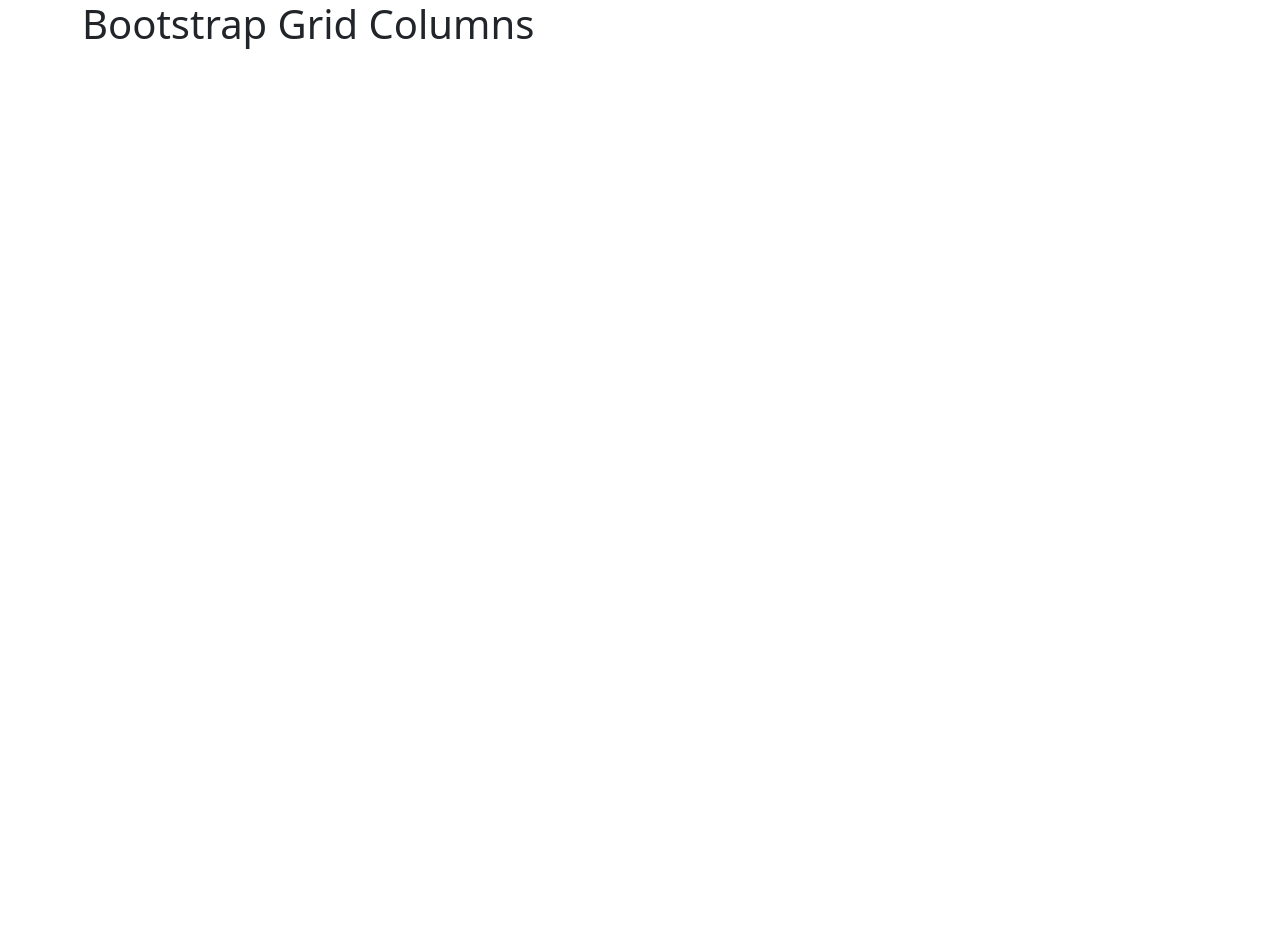
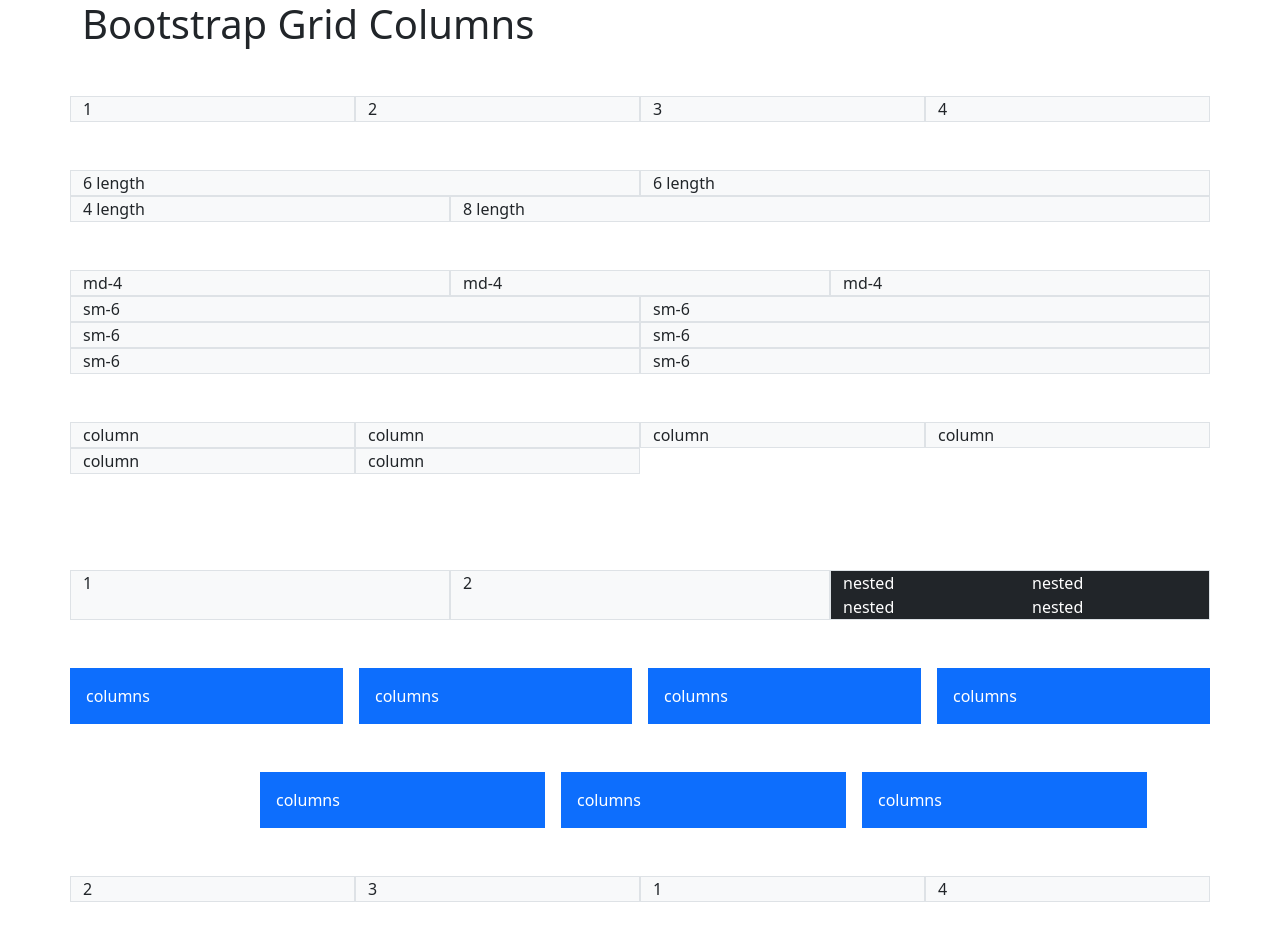
Before and after one commit to Arjun8124/html-css-basics, a plain HTML site: page bootstrap-sandbox/bootstrap-sandbox-start/10-bootstrap-grid-columns.html in a window 1280 px wide. Before the commit the page ends 830 px from the top, so only its background shows below. Drawn offline with Linux system fonts and the light colour scheme.

Commit message:
grid in bootstrap

```diff
--- a/bootstrap-sandbox/bootstrap-sandbox-start/10-bootstrap-grid-columns.html
+++ b/bootstrap-sandbox/bootstrap-sandbox-start/10-bootstrap-grid-columns.html
@@ -12,37 +12,91 @@
       <h1 class="mb-5">Bootstrap Grid Columns</h1>
 
       <!-- Basic Grid Layout -->
-
+      <div class="row">
+        <div class="col border bg-light">1</div>
+        <div class="col bg-light border">2</div>
+        <div class="col bg-light border">3</div>
+        <div class="col bg-light border">4</div>
+      </div>
       <br /><br />
 
       <!-- Column Sizes -->
-
+      <div class="row">
+        <div class="col-6 bg-light border">6 length</div>
+        <div class="col-6 bg-light border">6 length</div>
+        <div class="col-4 bg-light border">4 length</div>
+        <div class="col-8 bg-light border">8 length</div>
+      </div>
       <br /><br />
 
       <!-- Responsive Grid -->
-
+      <div class="row">
+        <div class="col-md-4 border bg-light">md-4</div>
+        <div class="col-md-4 border bg-light">md-4</div>
+        <div class="col-md-4 border bg-light">md-4</div>
+      </div>
+      <div class="row">
+        <div class="col-sm-6 bg-light border">sm-6</div>
+        <div class="col-sm-6 bg-light border">sm-6</div>
+        <div class="col-sm-6 bg-light border">sm-6</div>
+        <div class="col-sm-6 bg-light border">sm-6</div>
+        <div class="col-sm-6 bg-light border">sm-6</div>
+        <div class="col-sm-6 bg-light border">sm-6</div>
+      </div>
       <br /><br />
 
       <!-- Row Cols -->
-
+      <div class="row row-cols-1 row-cols-md-2 row-cols-lg-3 row-cols-xl-4">
+        <div class="col bg-light border">column</div>
+        <div class="col bg-light border">column</div>
+        <div class="col bg-light border">column</div>
+        <div class="col bg-light border">column</div>
+        <div class="col bg-light border">column</div>
+        <div class="col bg-light border">column</div>
+      </div>
       <br /><br />
 
       <br /><br />
 
       <!-- Nesting -->
-
+      <div class="row">
+        <div class="col-4 bg-light border">1</div>
+        <div class="col-4 bg-light border">2</div>
+        <div class="col-4 bg-light border">
+          <div class="row">
+            <div class="col-6 text-bg-dark">nested</div>
+            <div class="col-6 text-bg-dark">nested</div>
+            <div class="col-6 text-bg-dark">nested</div>
+            <div class="col-6 text-bg-dark">nested</div>
+          </div>
+        </div>
+      </div>
       <br /><br />
 
       <!-- Gutters -->
-
+      <div class="row gap-3">
+        <div class="col p-3 text-bg-primary">columns</div>
+        <div class="col p-3 text-bg-primary">columns</div>
+        <div class="col p-3 text-bg-primary">columns</div>
+        <div class="col p-3 text-bg-primary">columns</div>
+      </div>
       <br /><br />
 
       <!-- Offsetting Columns -->
-
+      <div class="row gap-3">
+        <div class="col-3 p-3 text-bg-primary offset-2">columns</div>
+        <div class="col-3 p-3 text-bg-primary">columns</div>
+        <div class="col-3 p-3 text-bg-primary">columns</div>
+      </div>
       <br /><br />
 
       <!-- Ordering -->
-
+      <div class="row">
+        <div class="col bg-light border order-3">1</div>
+        <div class="col bg-light border order-1">2</div>
+        <div class="col bg-light border order-2">3</div>
+        <div class="col bg-light border order-4">4</div>
+      </div>
       <!-- Don't go past here -->
     </div>
     <div style="margin-top: 350px"></div>
```
